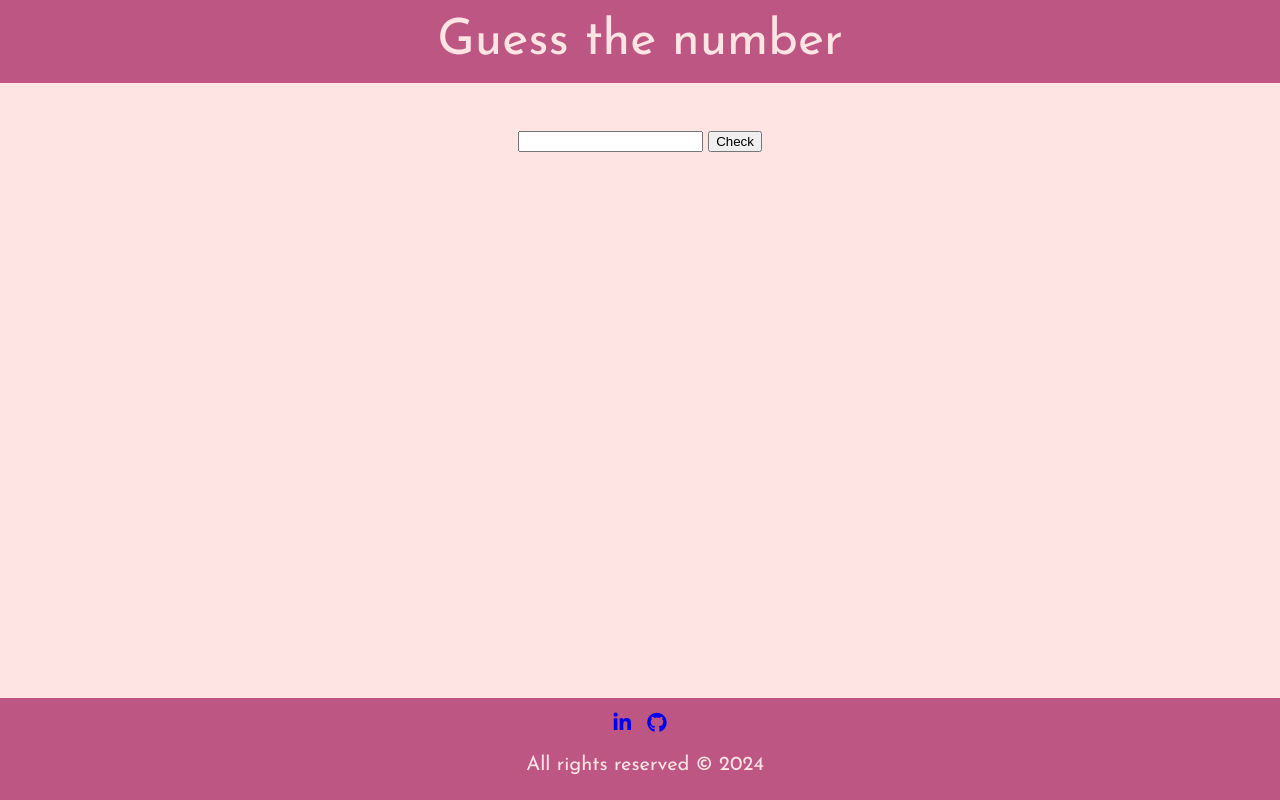
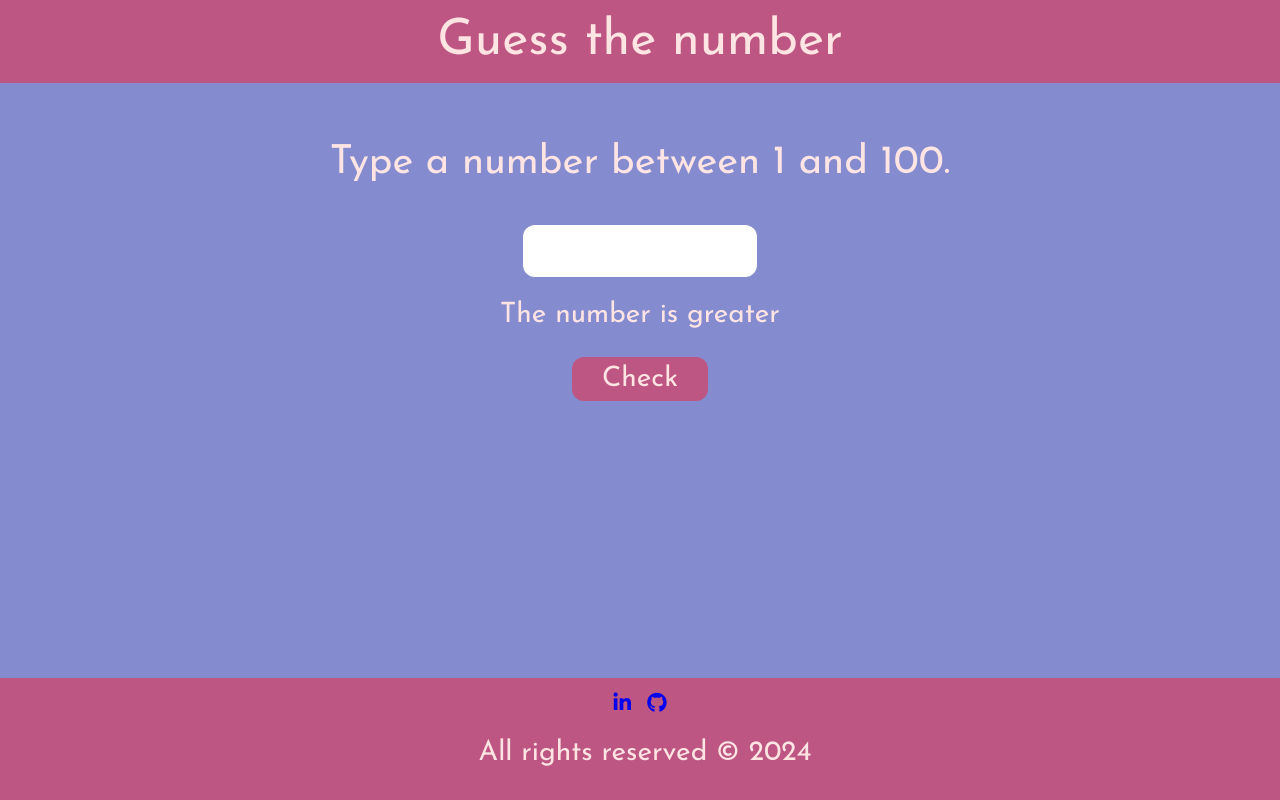
Before and after one commit to CeciliaRava1/guess-the-number, a plain HTML site: page index.html in a window 1280 px wide. Drawn offline with Linux system fonts and the light colour scheme.

Commit message:
feat: Modify body of the project

```diff
--- a/index.html
+++ b/index.html
@@ -15,10 +15,12 @@
 <body>
 
     <div class="title">Guess the number</div>
-    <p>Type a number between 1 and 100.</p>
-    <input type="text">
+    <p class="task">Type a number between 1 and 100.</p>
+    <input type="number">
+    <br>
+    <p>The number is greater</p>
     <button>Check</button>
-    <p>The number is greater</p>
+
 
     <footer class="footer">
         <a href="https://www.linkedin.com/in/cecilia-r-127779246/" target="_blank"><i class="fa-brands fa-linkedin-in"></i></a>
--- a/style.css
+++ b/style.css
@@ -4,7 +4,7 @@ body {
     text-align: center;
     font-family: "Josefin Sans", sans-serif;
     color: #FFE4E4;
-    background-color: #FFE4E4;
+    background-color: #848CCF;
 }
 
 /* Navbar section */
@@ -34,3 +34,36 @@ body {
 .fa-brands {
     padding-top: 10px;
 }
+
+/* Body section */
+.task{
+    font-size: 40px;
+    margin-top: 60px;
+}
+
+input{
+    margin-top: 2px;
+    width: 230px;
+    height: 50px;
+    border-radius: 12px;
+    border: 0;
+    font-family: "Josefin Sans", sans-serif;
+    text-align: center;
+    font-size: 26px;
+}
+
+button{
+    padding: 8px 30px;
+    margin-top: 0px;
+    font-size: 28px;
+    border-radius: 12px;
+    border: 0;
+    font-family: "Josefin Sans", sans-serif;
+    background-color: #BE5683;
+    color: #FFE4E4;
+}
+
+p{
+    font-size: 28px;
+    margin-top: 24px;
+}
```
